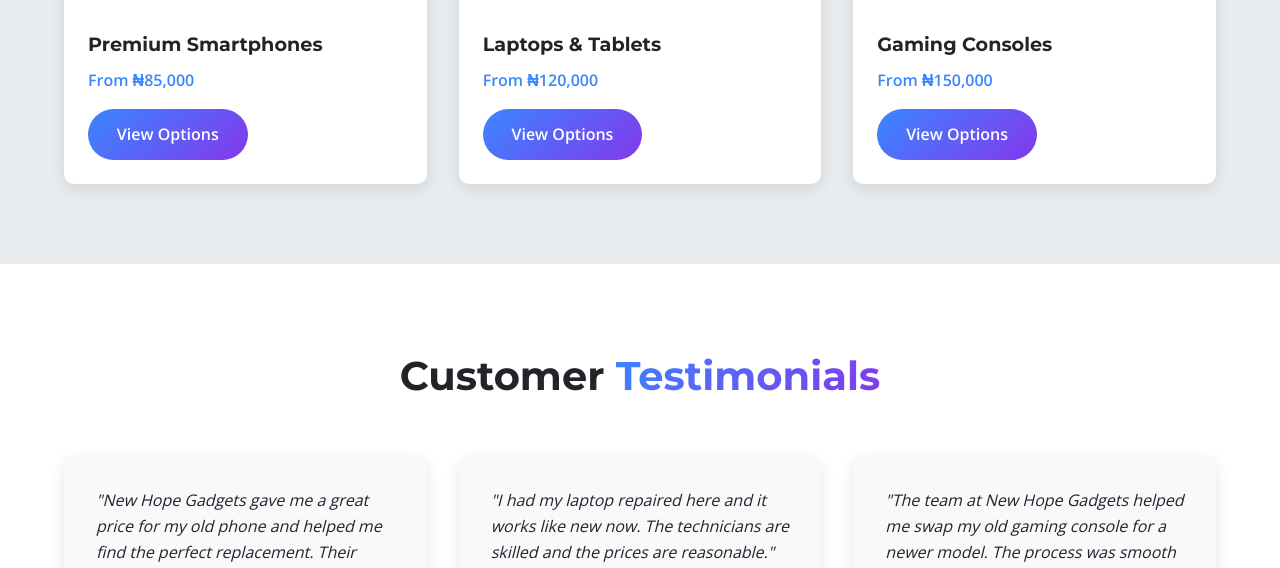
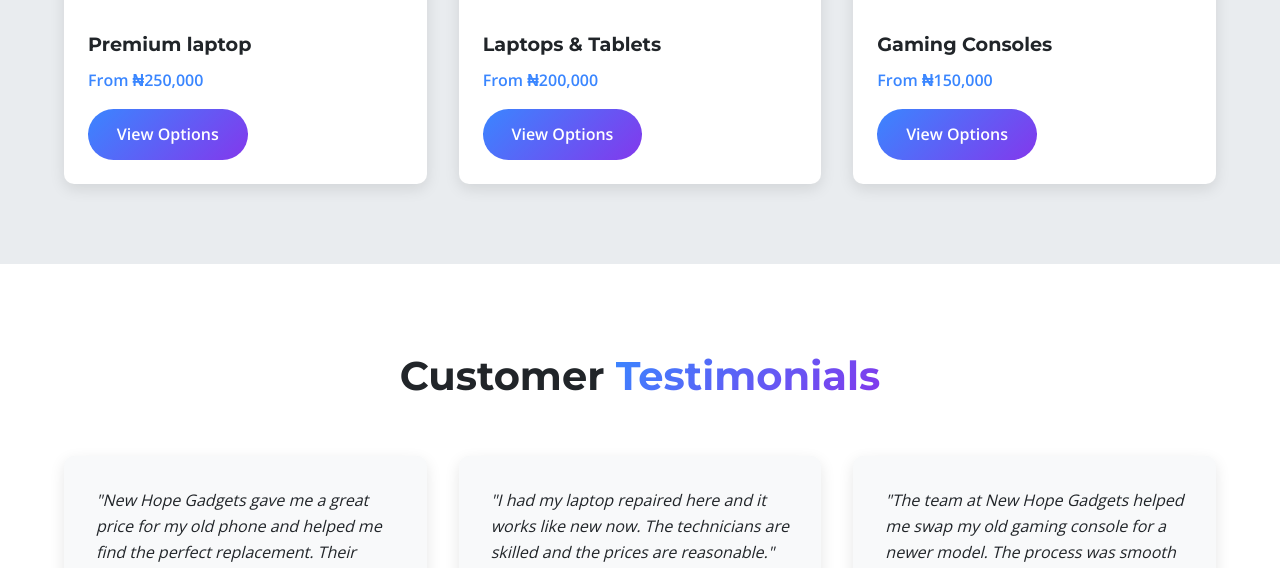
Before and after one commit to mukthar12345/NEW-HOPE-GADGETS-, a plain HTML site: page index.html in a window 1280 px wide. Shown: the part 2662-3230 px from the top of the page. Drawn offline with nearby package versions, Linux system fonts and the light colour scheme.

Commit message:
Update index.html

```diff
--- a/index.html
+++ b/index.html
@@ -677,8 +677,8 @@
                 <div class="product-card">
                     <img src="https://images.unsplash.com/photo-1611186871348-b1ce696e52c9?ixlib=rb-4.0.3&auto=format&fit=crop&w=500&q=80" alt="Smartphone" class="product-img">
                     <div class="product-content">
-                        <h3 class="product-title">Premium Smartphones</h3>
-                        <p class="product-price">From ₦85,000</p>
+                        <h3 class="product-title">Premium laptop</h3>
+                        <p class="product-price">From ₦250,000</p>
                         <a href="#" class="btn btn-primary">View Options</a>
                     </div>
                 </div>
@@ -687,7 +687,7 @@
                     <img src="https://images.unsplash.com/photo-1541807084-5c52b6b3adef?ixlib=rb-4.0.3&auto=format&fit=crop&w=500&q=80" alt="Laptop" class="product-img">
                     <div class="product-content">
                         <h3 class="product-title">Laptops & Tablets</h3>
-                        <p class="product-price">From ₦120,000</p>
+                        <p class="product-price">From ₦200,000</p>
                         <a href="#" class="btn btn-primary">View Options</a>
                     </div>
                 </div>
```
